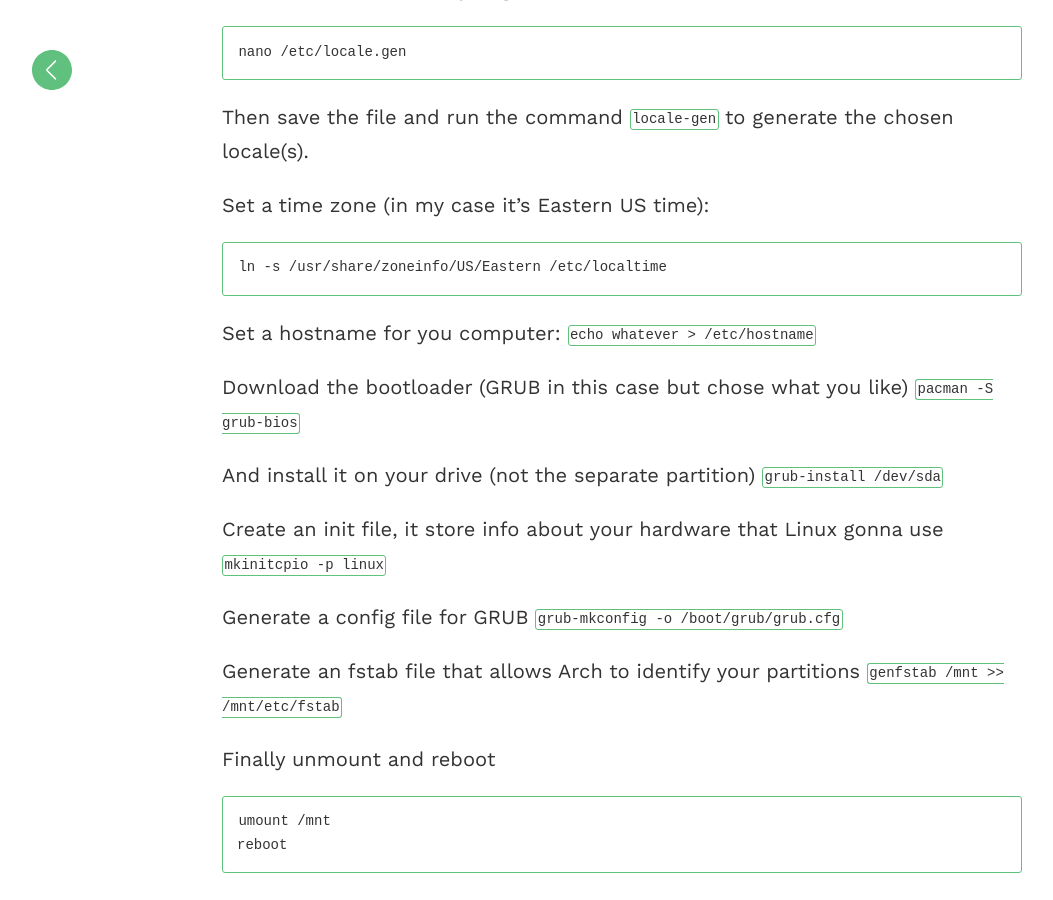
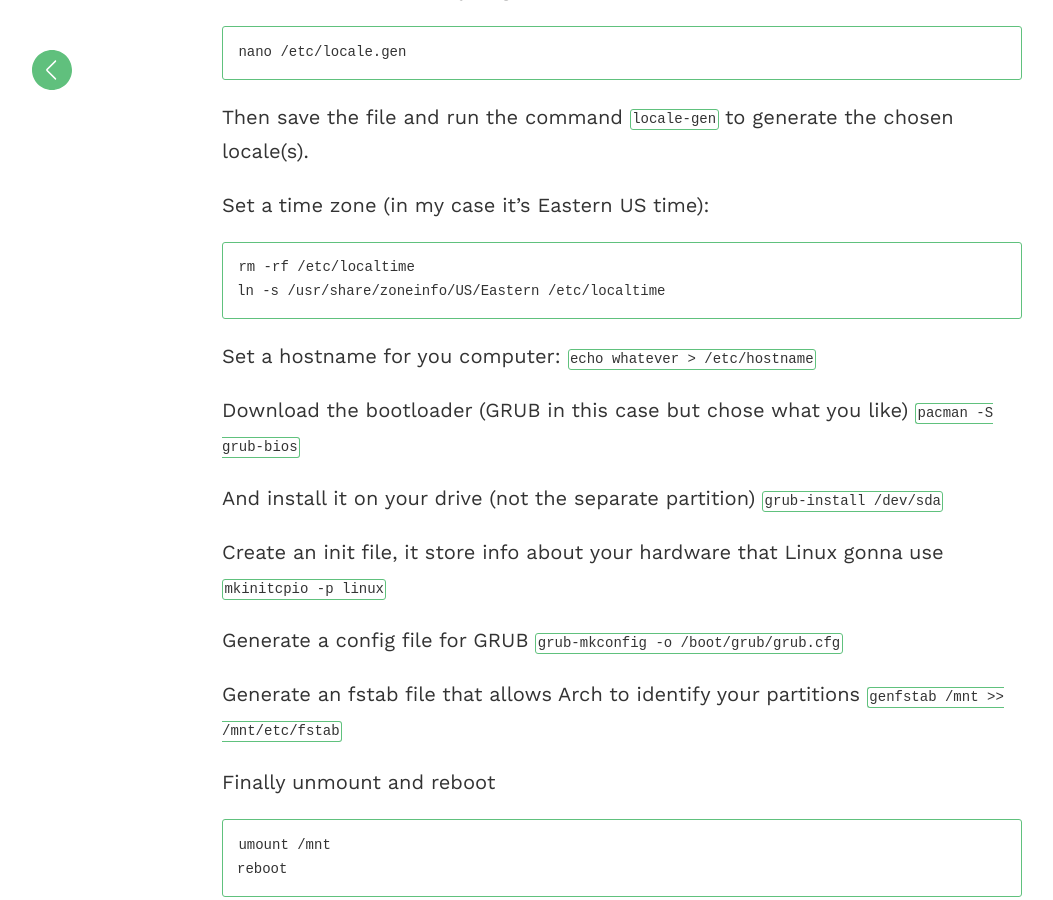
Before and after one commit to evgeniyantipin/evgeniyantipin.github.io, a Jekyll site: the page built from _posts/2018-01-02-how-to-install-arch-linux.md, in a window 1280 px wide and 900 px high, scrolled down 1485 px. Shown: the whole window, without its empty margins (18-1071 px from the left). Built offline with Jekyll 4.4.1, drawn with Linux system fonts in a browser that asks for light colours.

Commit message:
Update 2018-01-02-how-to-install-arch-linux.md

````diff
--- a/_posts/2018-01-02-how-to-install-arch-linux.md
+++ b/_posts/2018-01-02-how-to-install-arch-linux.md
@@ -35,6 +35,7 @@ Then save the file and run the command `locale-gen` to generate the chosen local
 
 Set a time zone (in my case it's Eastern US time):
 ```bash
+rm -rf /etc/localtime
 ln -s /usr/share/zoneinfo/US/Eastern /etc/localtime
 ```
 Set a hostname for you computer: `echo whatever > /etc/hostname`
````
